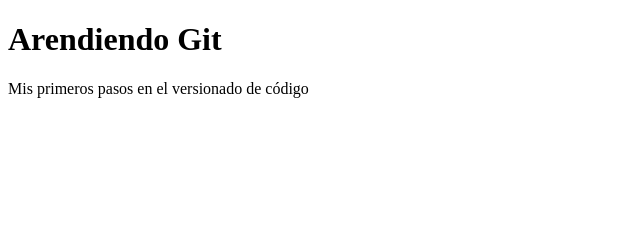
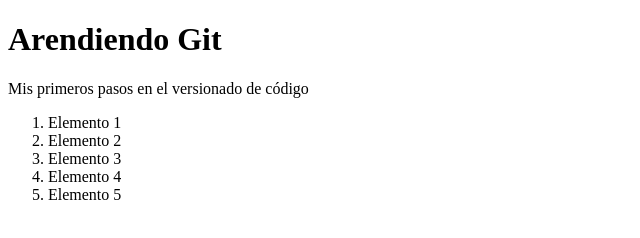
Before and after one commit to WilmarDeML/youtube-git, a plain HTML site: page index.html in a window 1280 px wide. Shown: the whole page, without its empty margins (0-640 px from the left). Drawn offline with Linux system fonts and the light colour scheme.

Commit message:
Agregando index.js al index.html +

```diff
--- a/index.html
+++ b/index.html
@@ -4,10 +4,18 @@
     <meta charset="UTF-8">
     <meta http-equiv="X-UA-Compatible" content="IE=edge">
     <meta name="viewport" content="width=device-width, initial-scale=1.0">
-    <title>Document</title>
+    <title>Aprendiendo Git</title>
 </head>
 <body>
     <h1>Arendiendo Git</h1>
     <p>Mis primeros pasos en el versionado de código</p>
+    <ol>
+        <li>Elemento 1</li>
+        <li>Elemento 2</li>
+        <li>Elemento 3</li>
+        <li>Elemento 4</li>
+        <li>Elemento 5</li>
+    </ol>
+    <script src="index.js"></script>
 </body>
 </html>
```
